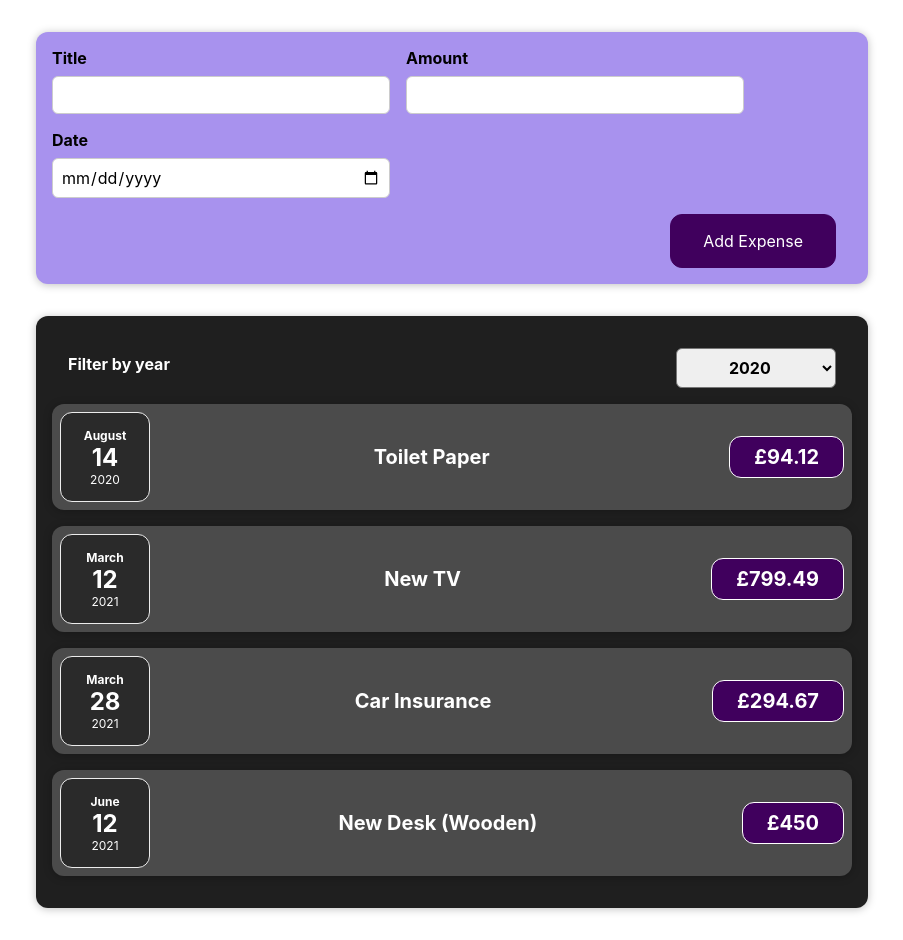
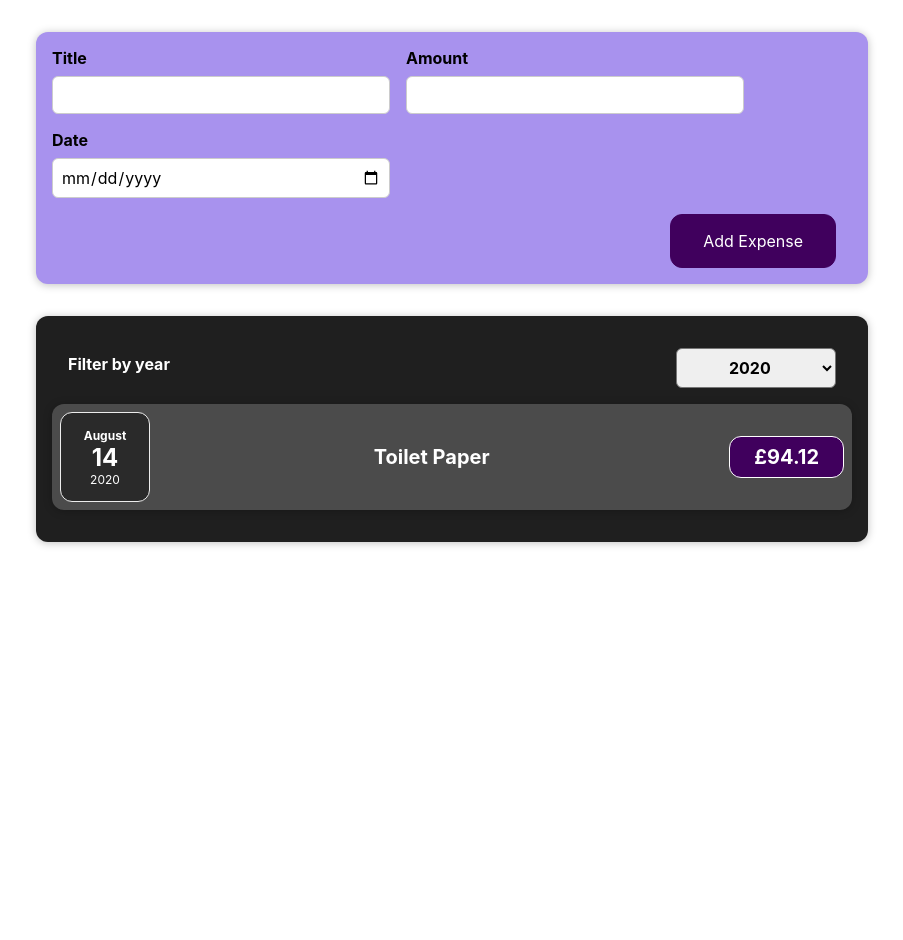
Before and after one commit to afratetlay/react-complete-guide-project, a React (Create React App) app: page / in a window 1280 px wide. Shown: the whole page, without its empty margins (188-1091 px from the left). After the commit the page ends 800 px from the top, so only its background shows below. Built offline with nearby package versions, Linux system fonts and the light colour scheme.

Commit message:
working on the filter

```diff
--- a/src/components/Expenses/Expenses.js
+++ b/src/components/Expenses/Expenses.js
@@ -11,6 +11,11 @@ const Expenses = (props) => {
   const filterChangeHandler = (selectedYear) => {
     setFilteredYear(selectedYear);
   };
+
+  const filteredExpenses = props.items?.filter((expense) => {
+    return expense.date.getFullYear().toString() === filteredYear;
+  });
+
   return (
     <div>
       <Card className="expenses">
@@ -18,7 +23,7 @@ const Expenses = (props) => {
           selected={filteredYear}
           onChangeFilter={filterChangeHandler}
         />
-        {props.items?.map((expense) => (
+        {filteredExpenses.map((expense) => (
           <ExpenseItem
             key={expense.id}
             title={expense.title}
```
